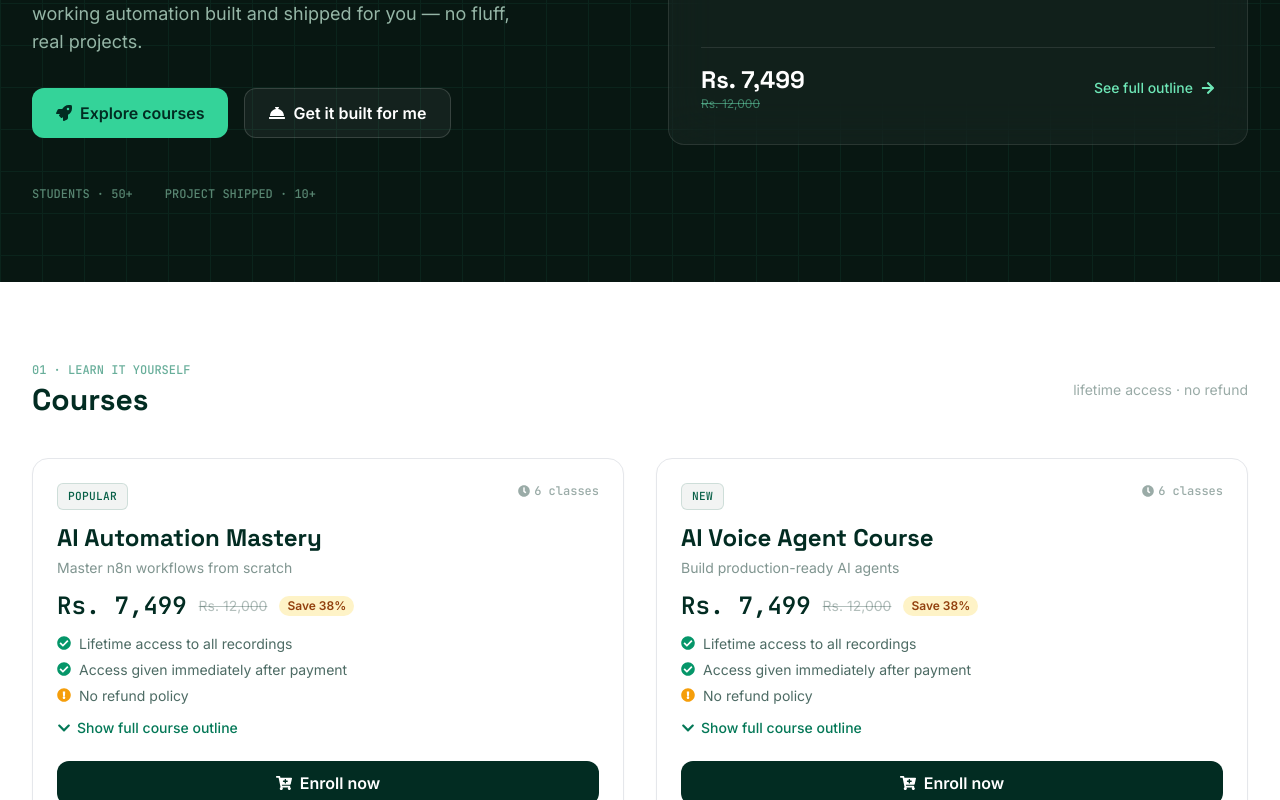
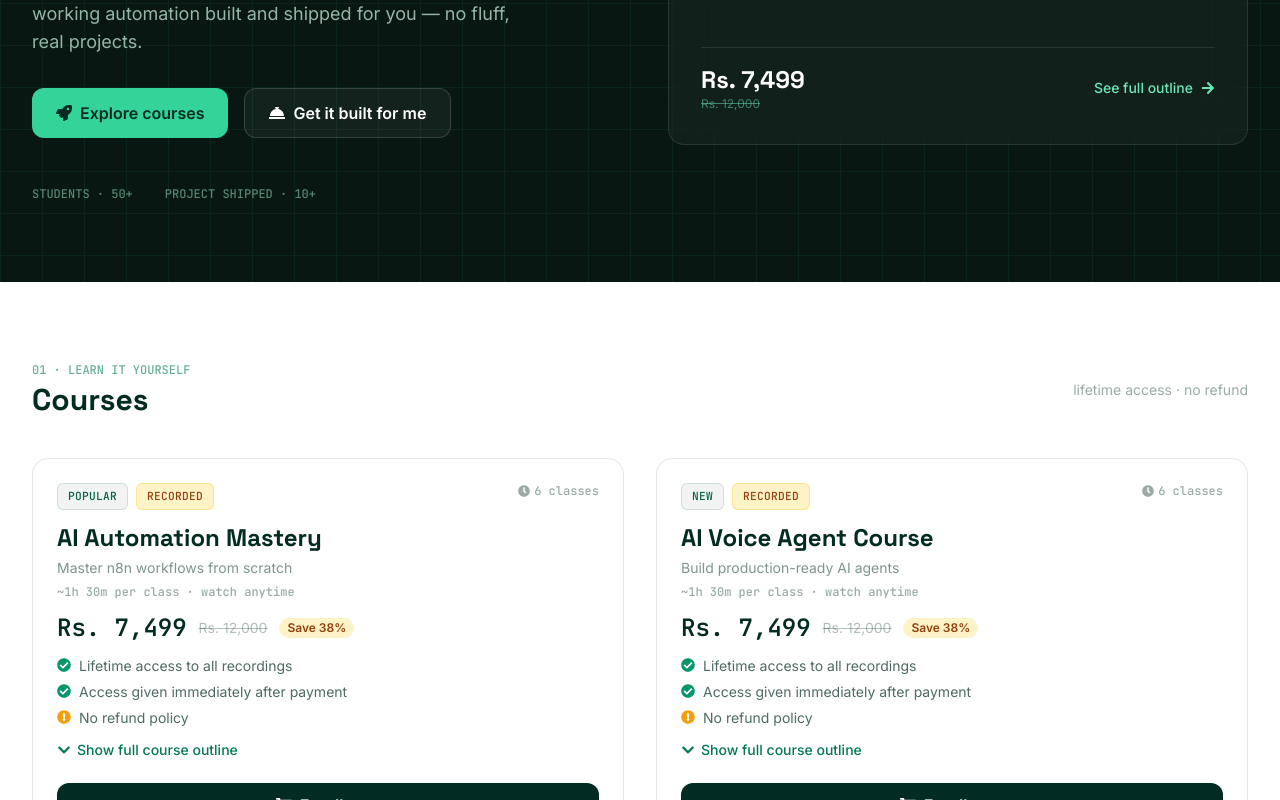
Before and after one commit to AhmedCoder2233/AhmedTiktokStore, a Next.js app: page / in a window 1280 px wide. Shown: the part 375-1175 px from the top of the page. Built offline with nearby package versions, Linux system fonts and the light colour scheme.

Commit message:
Update page.tsx

```diff
--- a/src/app/page.tsx
+++ b/src/app/page.tsx
@@ -303,11 +303,21 @@
       className="bg-white rounded-2xl p-6 shadow-[0_1px_2px_rgba(0,0,0,0.04)] border border-emerald-950/8 hover:shadow-lg hover:border-emerald-800/15 transition-all"
     >
       <div className="flex justify-between items-start">
-        <NodeChip>{course.badge}</NodeChip>
-        <span className="text-xs text-emerald-950/40 flex items-center gap-1 font-mono"><FaClock /> {course.classes}</span>
+        <div className="flex items-center gap-2 flex-wrap">
+          <NodeChip>{course.badge}</NodeChip>
+          <span className="font-mono text-[0.7rem] tracking-wide uppercase bg-amber-100 text-amber-800 border border-amber-300/50 px-2.5 py-1 rounded-md">
+            Recorded
+          </span>
+        </div>
+        <span className="text-xs text-emerald-950/40 flex items-center gap-1 font-mono shrink-0 text-right">
+          <FaClock /> {course.classes}
+        </span>
       </div>
       <h3 className="font-display text-2xl font-bold mt-3 text-emerald-950">{course.name}</h3>
       <p className="text-emerald-950/50 text-sm mt-1">{course.subtitle}</p>
+      {course.duration && (
+        <p className="text-xs text-emerald-950/40 mt-1.5 font-mono">{course.duration} per class · watch anytime</p>
+      )}
       <div className="flex items-center gap-3 mt-3">
         <span className="font-mono text-2xl font-semibold text-emerald-950">Rs. {course.price.toLocaleString()}</span>
         <span className="text-sm line-through text-emerald-950/30">Rs. {course.originalPrice.toLocaleString()}</span>
@@ -651,6 +661,7 @@
       discount: 38,
       badge: 'Popular',
       classes: '6 classes',
+      duration: '~1h 30m',
       romanUrdu: true,
       outline: [
         { title: 'Class 1 — Introduction, UI & Setup', points: ['What is n8n?', 'AI automation vs normal automation', 'Cloud vs self-hosted', 'n8n instance tour (UI walkthrough)', 'Basic workflow concept'] },
@@ -670,6 +681,7 @@
       discount: 38,
       badge: 'New',
       classes: '6 classes',
+      duration: '~1h 30m',
       romanUrdu: true,
       outline: [
         { title: 'Class 1 — Introduction to AI Call Agents', points: ['What an AI call agent is and how it works', 'Popular platforms: VAPI, Retell AI', 'Inbound vs outbound agents', 'Real-world use cases', 'Setting up Retell AI and dashboard walkthrough'] },
```
